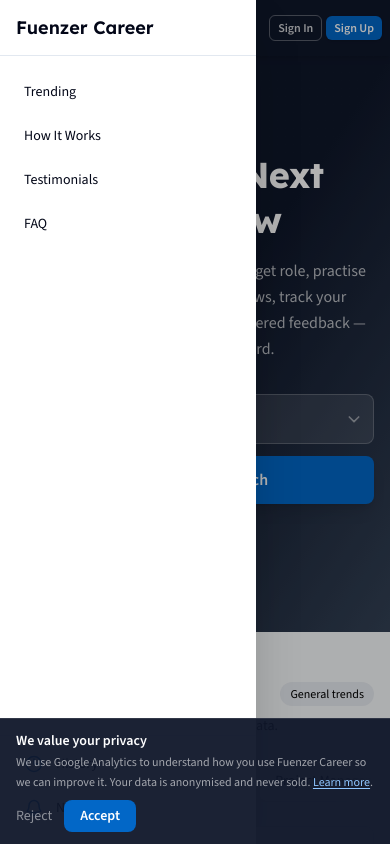
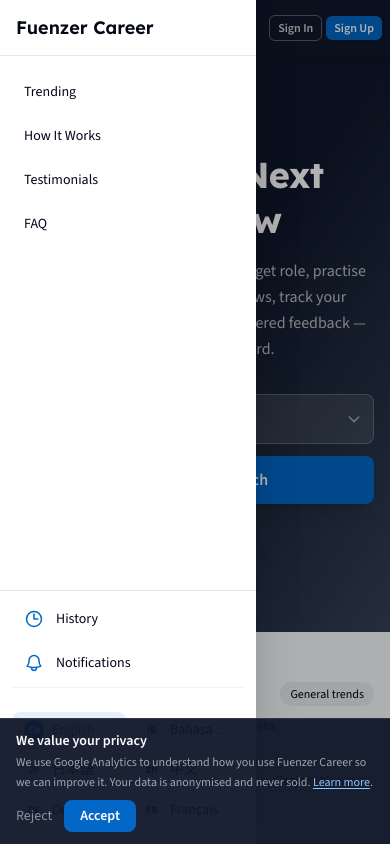
Before and after one commit to Yogs4R/fuenzer-career, a React (Vite) app: page / in a window 390 px wide. Both pictures are taken after a click on the button 24 px from the left and 28 px from the top of the page. Shown: the top 844 px of the page. Built offline with nearby package versions, Linux system fonts and the light colour scheme.

Commit message:
conductor-sync-2026-08-06--14-36-19

```diff
--- a/src/components/NavBar.tsx
+++ b/src/components/NavBar.tsx
@@ -534,6 +534,25 @@
                 <svg className="w-5 h-5 text-accent" fill="none" viewBox="0 0 24 24" stroke="currentColor" strokeWidth={1.8}><path strokeLinecap="round" strokeLinejoin="round" d="M14.857 17.082a23.848 23.848 0 005.454-1.31A8.967 8.967 0 0118 9.75v-.7V9A6 6 0 006 9v.75a8.967 8.967 0 01-2.312 6.022c1.733.64 3.56 1.085 5.455 1.31m5.714 0a24.255 24.255 0 01-5.714 0m5.714 0a3 3 0 11-5.714 0" /></svg>
                 {t("nav.notifications")}
               </button>
+              {/* ── Language picker (mobile) ── */}
+              <div className="pt-1 border-t border-border/50 mt-1">
+                <p className="px-3 pb-1 text-[11px] font-semibold uppercase tracking-wider text-muted-foreground">{t("nav.language")}</p>
+                <div className="grid grid-cols-2 gap-1">
+                  {languages.map((l) => (
+                    <button key={l.code} onClick={() => { setLang(l.code); setMobileOpen(false); }}
+                      className={`flex items-center gap-2 px-3 py-2 rounded-lg text-sm font-medium transition-colors cursor-pointer ${
+                        lang === l.code
+                          ? "bg-accent/10 text-accent"
+                          : "text-foreground hover:bg-muted"
+                      }`}>
+                      <span className={`w-5 h-5 rounded-full flex items-center justify-center text-[10px] font-bold shrink-0 ${
+                        lang === l.code ? "bg-accent text-white" : "bg-muted text-muted-foreground"
+                      }`}>{l.code}</span>
+                      <span className="truncate">{l.label}</span>
+                    </button>
+                  ))}
+                </div>
+              </div>
             </div>
           </div>
         </>
--- a/src/lib/i18n/de.ts
+++ b/src/lib/i18n/de.ts
@@ -24,6 +24,7 @@
   "nav.confirmDeleteAccount": "Möchtest du dein Konto wirklich löschen? Diese Aktion kann nicht rückgängig gemacht werden.",
   "nav.deleteFailed": "Konto konnte nicht gelöscht werden. Bitte versuche es erneut.",
   "nav.userFallback": "Benutzer",
+  "nav.language": "Sprache",
   "nav.aria.logo": "Fuenzer Career",
   "nav.aria.langSelect": "Sprache auswählen",
   "nav.aria.notifications": "Benachrichtigungen",
--- a/src/lib/i18n/en.ts
+++ b/src/lib/i18n/en.ts
@@ -29,6 +29,7 @@
   "nav.deleteFailed":
     "Failed to delete account. Please try again.",
   "nav.userFallback": "User",
+  "nav.language": "Language",
   "nav.aria.logo": "Fuenzer Career",
   "nav.aria.langSelect": "Select language",
   "nav.aria.notifications": "Notifications",
--- a/src/lib/i18n/fr.ts
+++ b/src/lib/i18n/fr.ts
@@ -24,6 +24,7 @@
   "nav.confirmDeleteAccount": "Êtes-vous sûr de vouloir supprimer votre compte ? Cette action est irréversible.",
   "nav.deleteFailed": "Échec de la suppression du compte. Veuillez réessayer.",
   "nav.userFallback": "Utilisateur",
+  "nav.language": "Langue",
   "nav.aria.logo": "Fuenzer Career",
   "nav.aria.langSelect": "Sélectionner la langue",
   "nav.aria.notifications": "Notifications",
--- a/src/lib/i18n/id.ts
+++ b/src/lib/i18n/id.ts
@@ -29,6 +29,7 @@
   "nav.deleteFailed":
     "Gagal menghapus akun. Silakan coba lagi.",
   "nav.userFallback": "Pengguna",
+  "nav.language": "Bahasa",
   "nav.aria.logo": "Fuenzer Career",
   "nav.aria.langSelect": "Pilih bahasa",
   "nav.aria.notifications": "Notifikasi",
--- a/src/lib/i18n/ja.ts
+++ b/src/lib/i18n/ja.ts
@@ -28,6 +28,7 @@
   "nav.deleteFailed":
     "アカウントの削除に失敗しました。もう一度お試しください。",
   "nav.userFallback": "ユーザー",
+  "nav.language": "言語",
   "nav.aria.logo": "Fuenzer Career",
   "nav.aria.langSelect": "言語を選択",
   "nav.aria.notifications": "通知",
--- a/src/lib/i18n/zh.ts
+++ b/src/lib/i18n/zh.ts
@@ -24,6 +24,7 @@
   "nav.confirmDeleteAccount": "确定要删除您的账户吗？此操作无法撤销。",
   "nav.deleteFailed": "删除账户失败，请重试。",
   "nav.userFallback": "用户",
+  "nav.language": "语言",
   "nav.aria.logo": "Fuenzer Career",
   "nav.aria.langSelect": "选择语言",
   "nav.aria.notifications": "通知",
```
